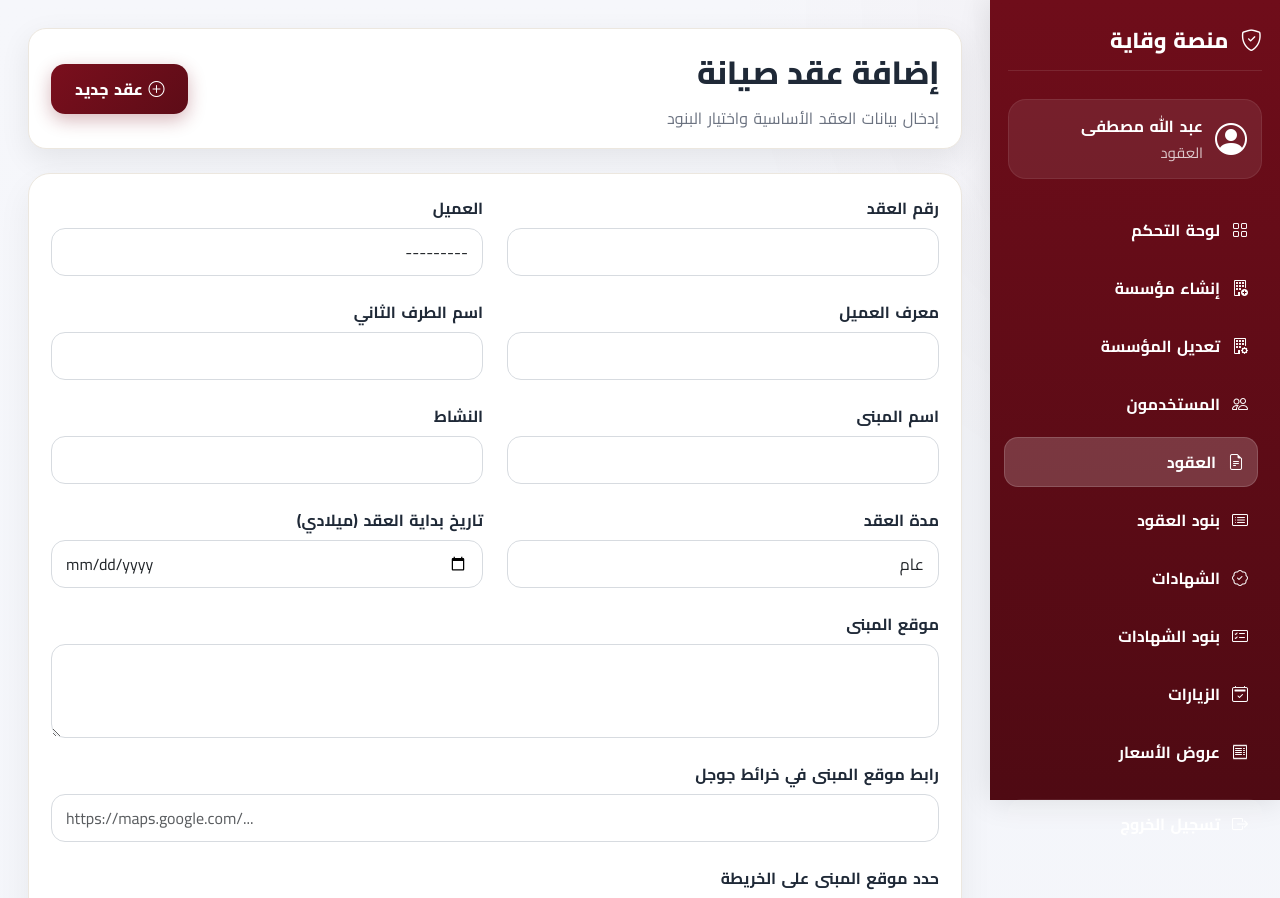
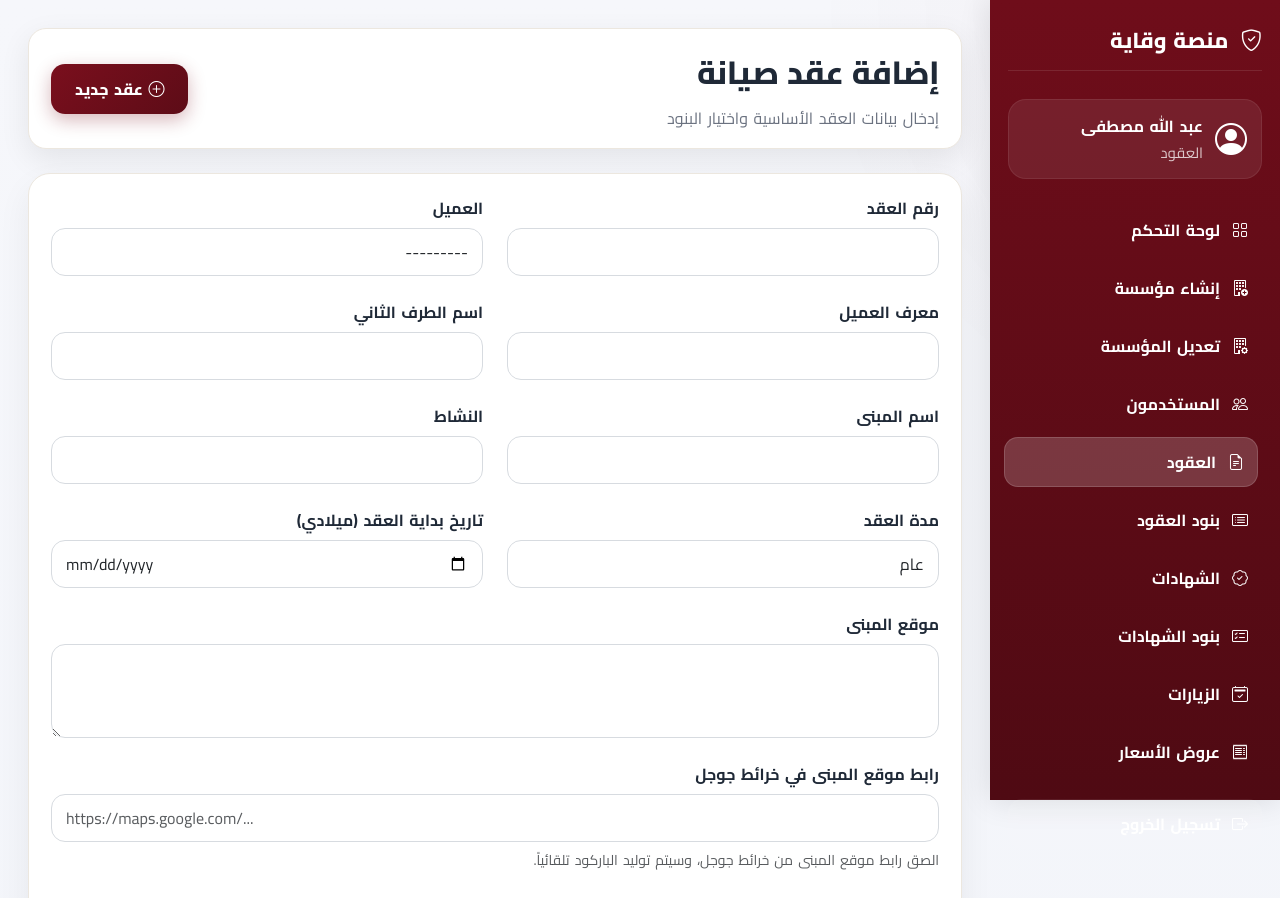
Before and after one commit to azhryb824-sys/wiqaya, a Django app: page /contracts/create/ in a window 1280 px wide. Shown: the top 898 px of the page. Run offline with Django 5.2, Linux system fonts and the light colour scheme; a user stored in the database is signed in; data comes from the database, SQL or seed files in the repository; data that the repository does not hold is empty; some libraries are stand-ins or nearby versions.

Commit message:
Update contract_form.html

```diff
--- a/templates/contracts/contract_form.html
+++ b/templates/contracts/contract_form.html
@@ -76,20 +76,13 @@
                     {{ form.building_location }}
                 </div>
 
-                <!-- رابط جوجل -->
-                <div class="col-12 mb-3">
-                    <label class="form-label">رابط موقع المبنى في خرائط جوجل</label>
+                <!-- ✅ رابط جوجل فقط -->
+                <div class="col-12 mb-4">
+                    <label class="form-label">{{ form.google_maps_url.label }}</label>
                     {{ form.google_maps_url }}
-                </div>
-
-                <!-- الإحداثيات -->
-                <input type="hidden" name="latitude" id="id_latitude">
-                <input type="hidden" name="longitude" id="id_longitude">
-
-                <!-- الخريطة -->
-                <div class="col-12 mb-4">
-                    <label class="form-label">حدد موقع المبنى على الخريطة</label>
-                    <div id="map" style="height: 400px; border-radius: 10px;"></div>
+                    <div class="form-text">
+                        الصق رابط موقع المبنى من خرائط جوجل، وسيتم توليد الباركود تلقائياً.
+                    </div>
                 </div>
 
             </div>
@@ -123,50 +116,4 @@
     </div>
 </div>
 
-<!-- Google Maps -->
-<script src="https://maps.googleapis.com/maps/api/js?key=YOUR_API_KEY"></script>
-
-<script>
-let map;
-let marker;
-
-function initMap() {
-    const defaultLocation = { lat: 24.7136, lng: 46.6753 };
-
-    map = new google.maps.Map(document.getElementById("map"), {
-        center: defaultLocation,
-        zoom: 10,
-    });
-
-    marker = new google.maps.Marker({
-        position: defaultLocation,
-        map: map,
-        draggable: true,
-    });
-
-    map.addListener("click", function (event) {
-        setLocation(event.latLng);
-    });
-
-    marker.addListener("dragend", function (event) {
-        setLocation(event.latLng);
-    });
-}
-
-function setLocation(latLng) {
-    const lat = latLng.lat();
-    const lng = latLng.lng();
-
-    marker.setPosition(latLng);
-
-    document.getElementById("id_latitude").value = lat;
-    document.getElementById("id_longitude").value = lng;
-
-    const googleUrl = `https://www.google.com/maps?q=${lat},${lng}`;
-    document.getElementById("id_google_maps_url").value = googleUrl;
-}
-
-window.onload = initMap;
-</script>
-
 {% endblock %}
```
